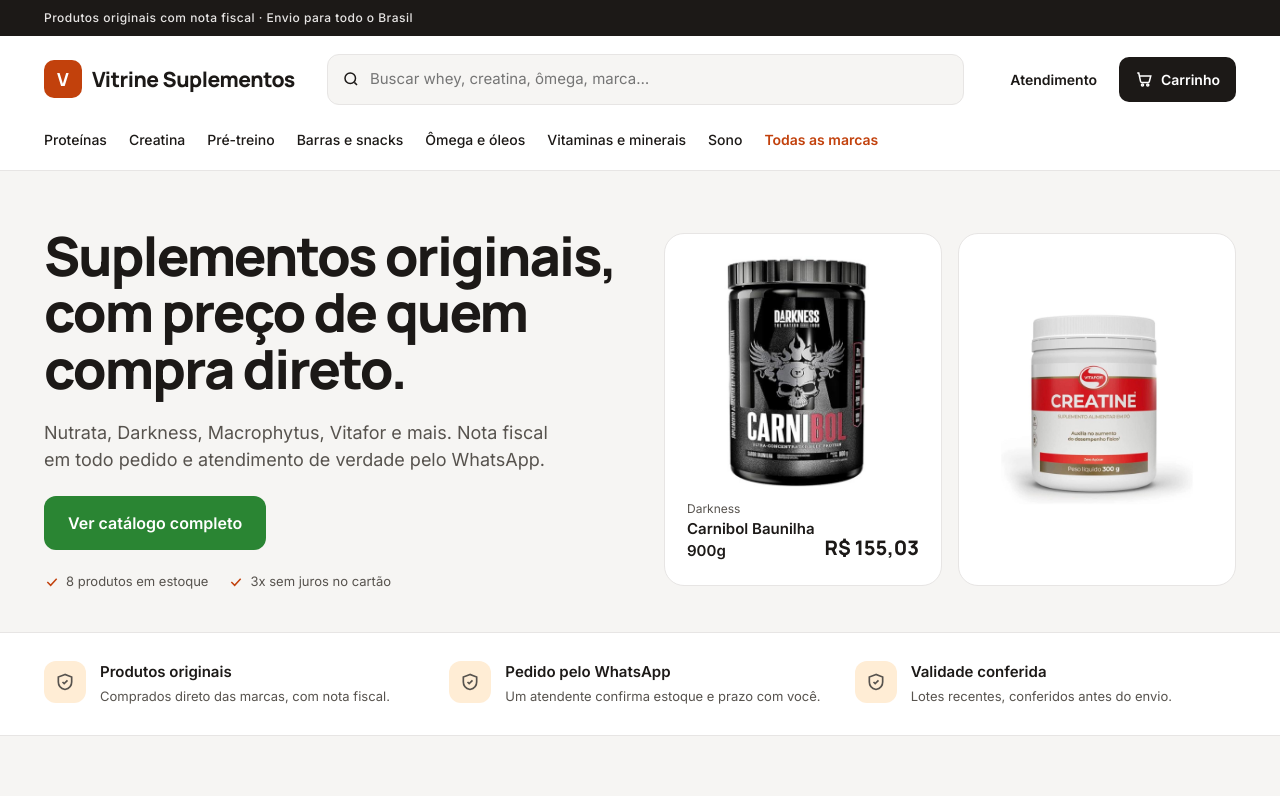
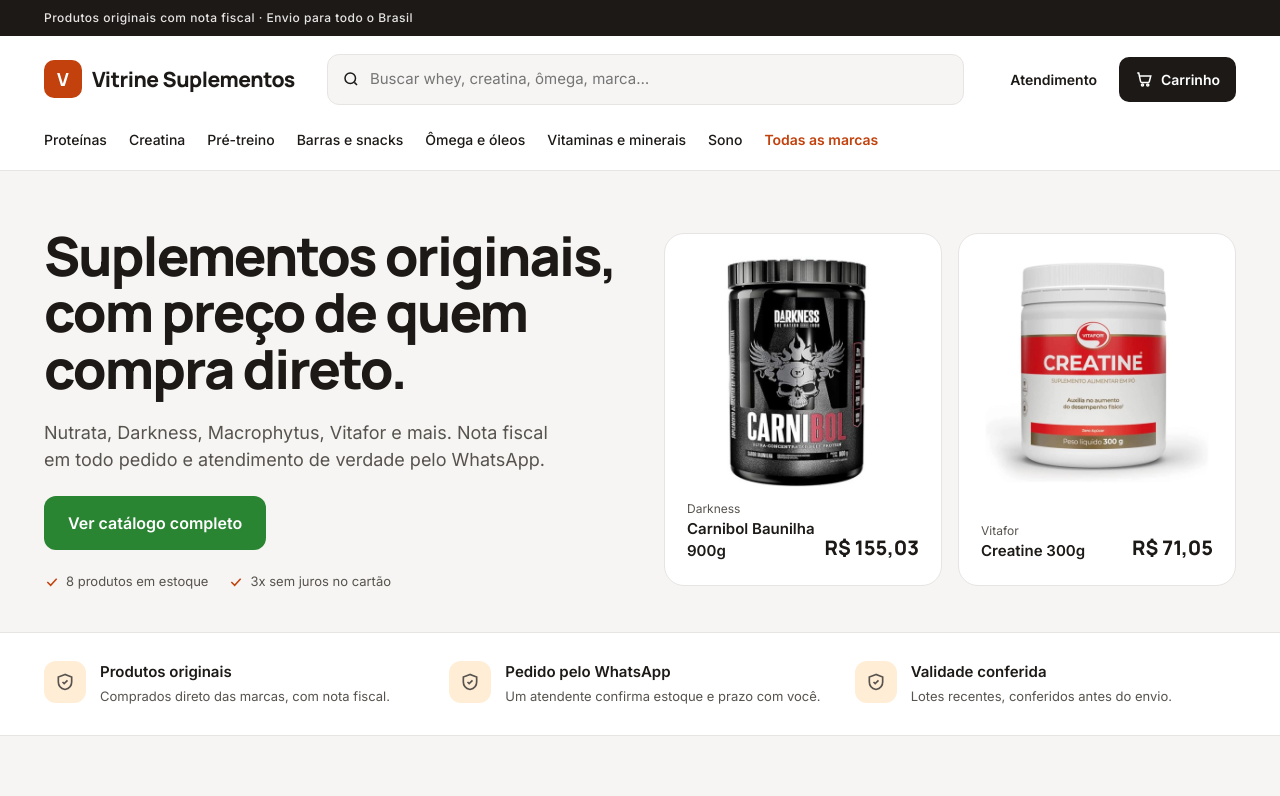
Before and after one commit to paulohramoss/vitrine-suplementos, a React (Vite) app: page / in a window 1280 px wide. Shown: the top 796 px of the page. Built offline with nearby package versions, Linux system fonts and the light colour scheme.

Commit message:
feat: add Home page component with hero section, brand list, and featured products

```diff
--- a/src/pages/Home.jsx
+++ b/src/pages/Home.jsx
@@ -39,8 +39,12 @@ export default function Home() {
               <div className="price" style={{ fontSize: 20, whiteSpace: 'nowrap', margin: 0 }}>{moeda(principal.preco)}</div>
             </div>
           </Link>
-          <Link to={`/catalogo?q=${encodeURIComponent(segundo.nome)}`} className="tile" style={{ padding: 16, display: 'grid', placeItems: 'center', gridRow: 'span 2' }}>
-            <div style={{ width: '100%', maxWidth: 200, aspectRatio: '1/1' }}><FotoProduto produto={segundo} eager /></div>
+          <Link to={`/catalogo?q=${encodeURIComponent(segundo.nome)}`} className="tile tile-tall">
+            <div style={{ aspectRatio: '1/1' }}><FotoProduto produto={segundo} eager /></div>
+            <div style={{ display: 'flex', justifyContent: 'space-between', alignItems: 'flex-end', gap: 8 }}>
+              <div><div className="muted" style={{ fontSize: 12 }}>{segundo.marca}</div><div style={{ fontWeight: 600, fontSize: 15 }}>{segundo.nome}</div></div>
+              <div className="price" style={{ fontSize: 20, whiteSpace: 'nowrap', margin: 0 }}>{moeda(segundo.preco)}</div>
+            </div>
           </Link>
         </div>
       </section>
```
